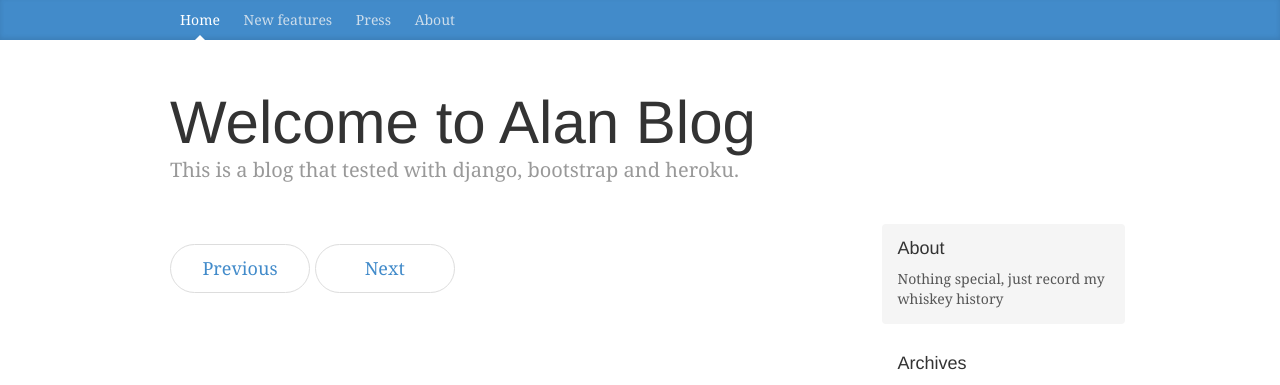
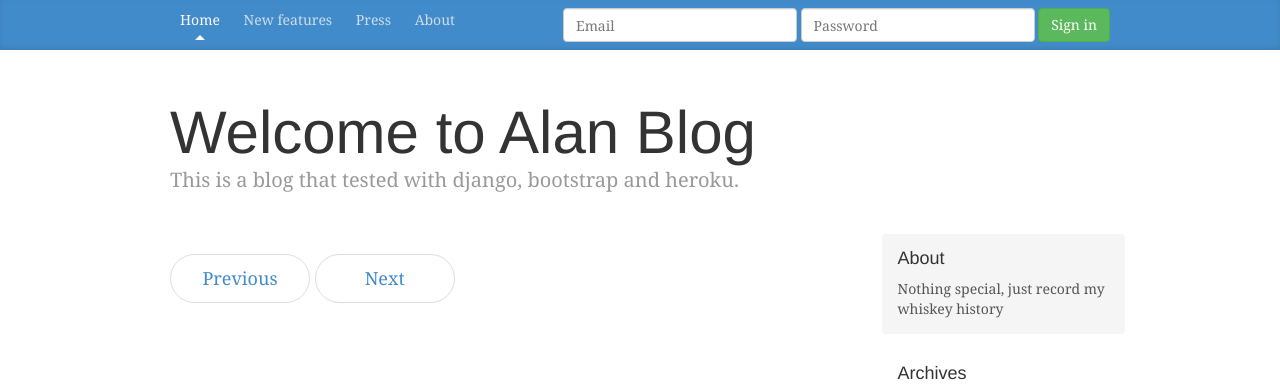
Before and after one commit to alanleegithub/heroku, a Django app: page / in a window 1280 px wide. Shown: the top 385 px of the page. Run offline with Django 3.2, Linux system fonts and the light colour scheme; data that the repository does not hold is empty; some libraries are stand-ins or nearby versions.

Commit message:
add "login in" on UI

```diff
--- a/templates/blog_base.html
+++ b/templates/blog_base.html
@@ -35,12 +35,24 @@
 
     <div class="blog-masthead">
       <div class="container">
-        <nav class="blog-nav">
+        <div class="navbar-header">
+         <nav class="blog-nav">
           <a class="blog-nav-item active" href="#">Home</a>
           <a class="blog-nav-item" href="#">New features</a>
           <a class="blog-nav-item" href="#">Press</a>
           <a class="blog-nav-item" href="#">About</a>
-        </nav>
+         </nav>
+        </div>
+
+        <form class="navbar-form navbar-right navbar-top" role="form">
+            <div class="form-group">
+              <input type="text" placeholder="Email" class="form-control">
+            </div>
+            <div class="form-group">
+              <input type="password" placeholder="Password" class="form-control">
+            </div>
+            <button type="submit" class="btn btn-success">Sign in</button>
+        </form>
       </div>
     </div>
 
```
